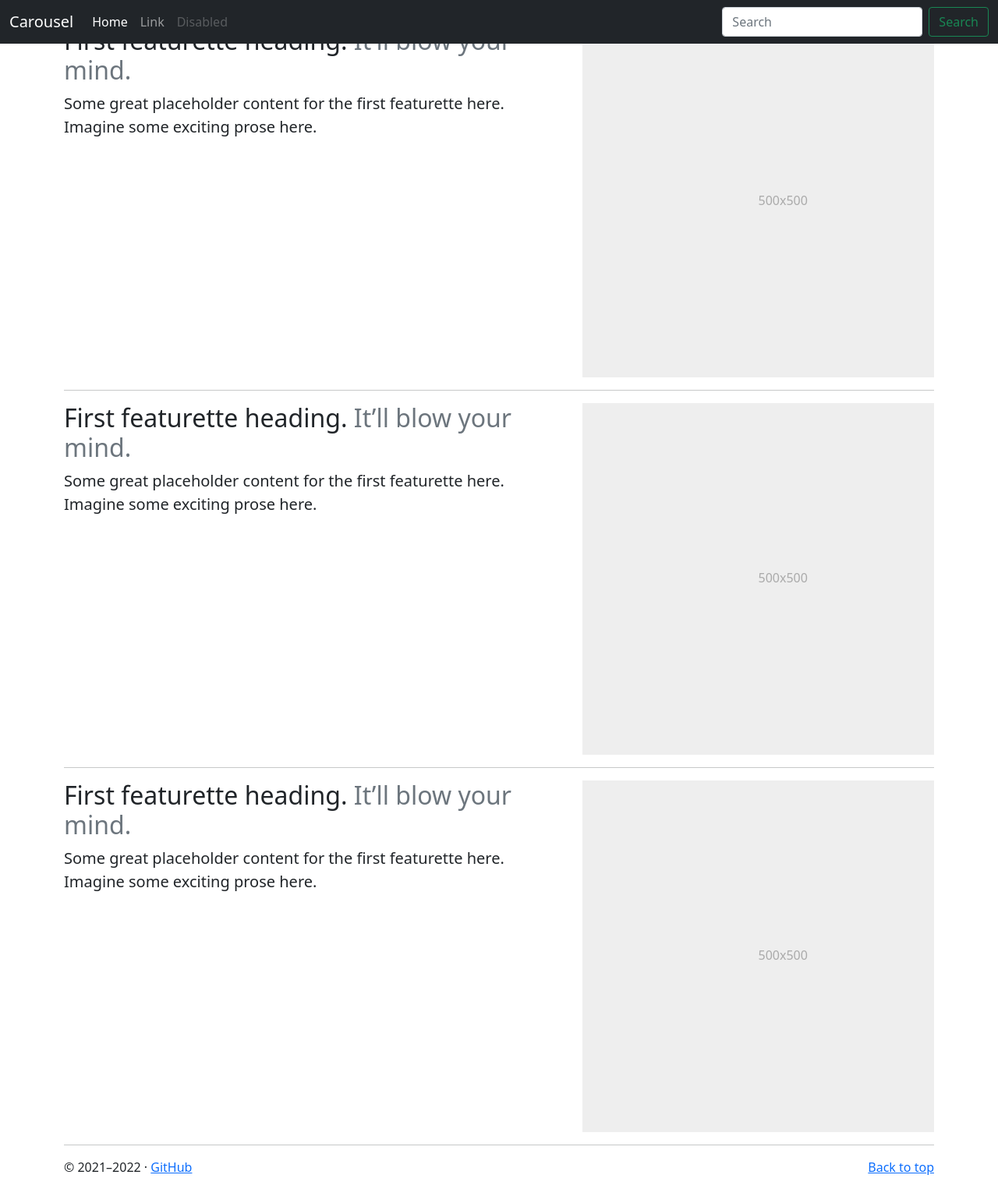
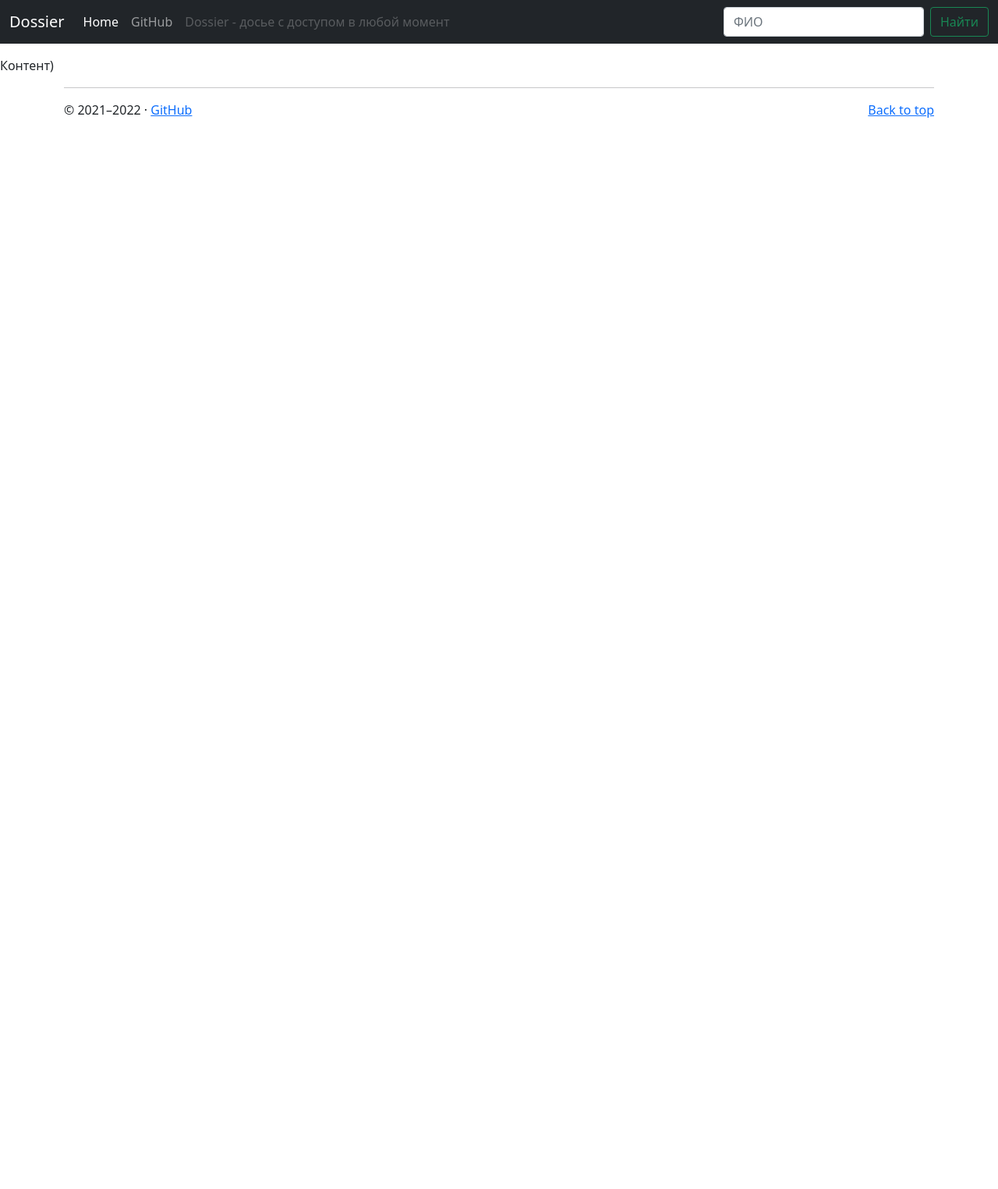
Before and after one commit to GRusl/Dossier, a Flask app: template templates/base.html in a window 1280 px wide. Shown: the whole page at 78% size. After the commit the page ends 151 px from the top, so only its background shows below. Run offline with Flask 2, Linux system fonts and the light colour scheme; the template is opened without the code that fills it, so the values that code supplies are empty.

Commit message:
The user's dossier viewing page is marked up. Corresponding queries have been created in the database

```diff
--- a/app.py
+++ b/app.py
@@ -1,6 +1,11 @@
 import os
 
 from flask import Flask
+
+from data import db_session
+
+from data.user import User
+from data.publication import Publication
 
 from apps import entrance, profile, images
 
@@ -12,16 +17,37 @@ app.register_blueprint(entrance.entrance_blueprint, url_prefix='/entrance')
 app.register_blueprint(profile.profile_blueprint, url_prefix='/profile')
 app.register_blueprint(images.images_blueprint, url_prefix='/images')
 
+db_session.global_init('./db/test1.sqlite')
+db_sess = db_session.create_session()
+
+'''user = User()
+user.email = 'test@test.com'
+user.surname = 'vssfse'
+user.name = 'bhjscchsb'
+db_sess.add(user)
+
+publication = Publication()
+publication.author = 1
+publication.title = '1234'
+publication.text = 'khbs kscuhbjdcdcusbjcfvyjebvdefguywbvhg3t78fyurbh4g'
+db_sess.add(publication)
+
+publication = Publication()
+publication.author = 1
+publication.title = '45325652413653'
+publication.text = 'vdfbjhguivybjhkvhkewfguivybjhergybjhekgvyubjhfuififwhfheifhwufhwiefhueh'
+db_sess.add(publication)
+
+db_sess.commit()'''
+
+for publication in db_sess.query(Publication).filter(Publication.author == 1):
+    print(publication)
+
 
 @app.route('/')
 def index():
     return 'Главная'
 
 
-@app.route('/<int:user_id>')
-def read(user_id):
-    return f'Просмотреть досье {user_id}'
-
-
 if __name__ == '__main__':
     app.run()
--- a/data/db_session.py
+++ b/data/db_session.py
@@ -27,8 +27,7 @@ def global_init(db_file):
 
     from werkzeug.security import generate_password_hash, check_password_hash
 
-    from . import user
-    from . import jobs
+    from . import user, image, publication
 
     SqlAlchemyBase.metadata.create_all(engine)
 
--- a/data/image.py
+++ b/data/image.py
@@ -3,7 +3,7 @@ import datetime
 import sqlalchemy
 from sqlalchemy import orm
 
-from .db_session import SqlAlchemyBase
+from data.db_session import SqlAlchemyBase
 
 
 class Image(SqlAlchemyBase):
--- a/data/publication.py
+++ b/data/publication.py
@@ -3,7 +3,7 @@ import datetime
 import sqlalchemy
 from sqlalchemy import orm
 
-from .db_session import SqlAlchemyBase
+from data.db_session import SqlAlchemyBase
 
 
 class Publication(SqlAlchemyBase):
@@ -17,6 +17,8 @@ class Publication(SqlAlchemyBase):
     img_id = sqlalchemy.Column(sqlalchemy.Integer, sqlalchemy.ForeignKey("images.id"), nullable=True)
     image = orm.relation('Image')
 
+    title = sqlalchemy.Column(sqlalchemy.String)
+
     text = sqlalchemy.Column(sqlalchemy.Text)
 
     modified_date = sqlalchemy.Column(sqlalchemy.DateTime, default=datetime.datetime.now)
--- a/forms/login.py
+++ b/forms/login.py
@@ -1,4 +1,5 @@
 from flask_wtf import FlaskForm
+
 from wtforms import PasswordField, SubmitField, EmailField, BooleanField
 from wtforms.validators import DataRequired
 
--- a/templates/base.html
+++ b/templates/base.html
@@ -18,65 +18,7 @@
         {% include "header.html" %}
 
         {% block content %}
-            <main>
-                <div class="container marketing">
-                    <!-- START THE FEATURETTES -->
-                    <hr class="featurette-divider">
-                    <div class="row featurette">
-                        <div class="col-md-7">
-                            <h2 class="featurette-heading">First featurette heading.
-                                <span class="text-muted">It’ll blow your mind.</span></h2>
-                            <p class="lead">Some great placeholder content for the first featurette here.
-                                Imagine some exciting prose here.</p>
-                        </div>
-                        <div class="col-md-5">
-                            <svg class="bd-placeholder-img bd-placeholder-img-lg featurette-image img-fluid mx-auto"
-                                 width="500" height="500" xmlns="http://www.w3.org/2000/svg" role="img"
-                                 aria-label="Placeholder: 500x500" preserveAspectRatio="xMidYMid slice"
-                                 focusable="false"><title>Placeholder</title><rect width="100%"
-                                                                                   height="100%" fill="#eee"></rect>
-                                <text x="50%" y="50%" fill="#aaa" dy=".3em">500x500</text></svg>
-                        </div>
-                    </div>
-
-                    <hr class="featurette-divider">
-                    <div class="row featurette">
-                        <div class="col-md-7">
-                            <h2 class="featurette-heading">First featurette heading.
-                                <span class="text-muted">It’ll blow your mind.</span></h2>
-                            <p class="lead">Some great placeholder content for the first featurette here.
-                                Imagine some exciting prose here.</p>
-                        </div>
-                        <div class="col-md-5">
-                            <svg class="bd-placeholder-img bd-placeholder-img-lg featurette-image img-fluid mx-auto"
-                                 width="500" height="500" xmlns="http://www.w3.org/2000/svg" role="img"
-                                 aria-label="Placeholder: 500x500" preserveAspectRatio="xMidYMid slice"
-                                 focusable="false"><title>Placeholder</title><rect width="100%"
-                                                                                   height="100%" fill="#eee"></rect>
-                                <text x="50%" y="50%" fill="#aaa" dy=".3em">500x500</text></svg>
-                        </div>
-                    </div>
-
-                    <hr class="featurette-divider">
-                    <div class="row featurette">
-                        <div class="col-md-7">
-                            <h2 class="featurette-heading">First featurette heading.
-                                <span class="text-muted">It’ll blow your mind.</span></h2>
-                            <p class="lead">Some great placeholder content for the first featurette here.
-                                Imagine some exciting prose here.</p>
-                        </div>
-                        <div class="col-md-5">
-                            <svg class="bd-placeholder-img bd-placeholder-img-lg featurette-image img-fluid mx-auto"
-                                 width="500" height="500" xmlns="http://www.w3.org/2000/svg" role="img"
-                                 aria-label="Placeholder: 500x500" preserveAspectRatio="xMidYMid slice"
-                                 focusable="false"><title>Placeholder</title><rect width="100%"
-                                                                                   height="100%" fill="#eee"></rect>
-                                <text x="50%" y="50%" fill="#aaa" dy=".3em">500x500</text></svg>
-                        </div>
-                    </div>
-                </div>
-                <!-- /END THE FEATURETTES -->
-            </main>
+            Контент)
         {% endblock %}
 
         {% include "footer.html" %}
--- a/templates/header.html
+++ b/templates/header.html
@@ -1,7 +1,7 @@
 <header>
     <nav class="navbar navbar-expand-md navbar-dark fixed-top bg-dark">
         <div class="container-fluid">
-            <a class="navbar-brand" href="#">Carousel</a>
+            <a class="navbar-brand" href="/">Dossier</a>
             <button class="navbar-toggler" type="button" data-bs-toggle="collapse" data-bs-target="#navbarCollapse" aria-controls="navbarCollapse" aria-expanded="false" aria-label="Toggle navigation">
                 <span class="navbar-toggler-icon"></span>
             </button>
@@ -11,18 +11,21 @@
                         <a class="nav-link active" aria-current="page" href="#">Home</a>
                     </li>
                     <li class="nav-item">
-                        <a class="nav-link" href="#">Link</a>
+                        <a class="nav-link" href="https://github.com/GRusl">GitHub</a>
                     </li>
                     <li class="nav-item">
-                        <a class="nav-link disabled">Disabled</a>
+                        <a class="nav-link disabled">Dossier - досье с доступом в любой момент</a>
                     </li>
                 </ul>
 
                 <form class="d-flex">
-                    <input class="form-control me-2" type="search" placeholder="Search" aria-label="Search">
-                    <button class="btn btn-outline-success" type="submit">Search</button>
+                    <input class="form-control me-2" type="search" placeholder="ФИО" aria-label="Search">
+                    <button class="btn btn-outline-success" type="submit">Найти</button>
                 </form>
             </div>
         </div>
     </nav>
 </header>
+<br>
+<br>
+<br>
```
Also changed, not shown: apps/profile.py (+14 -4 lines), templates/profile/add_entry.html (added, +10 -0 lines), templates/profile/profile.html (added, +60 -0 lines).
